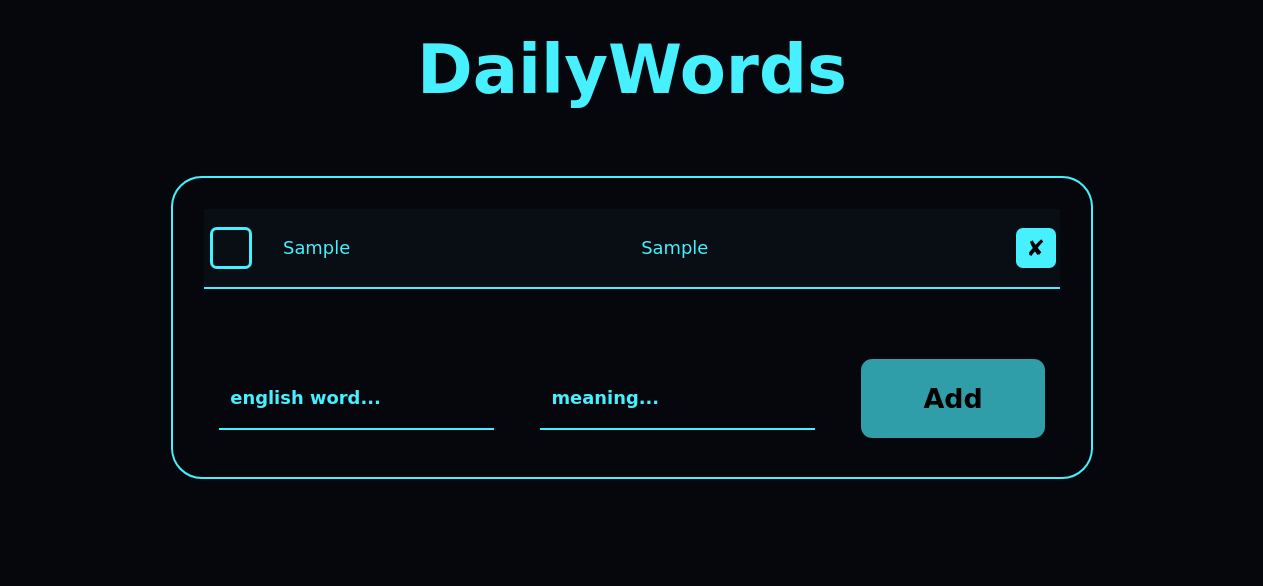
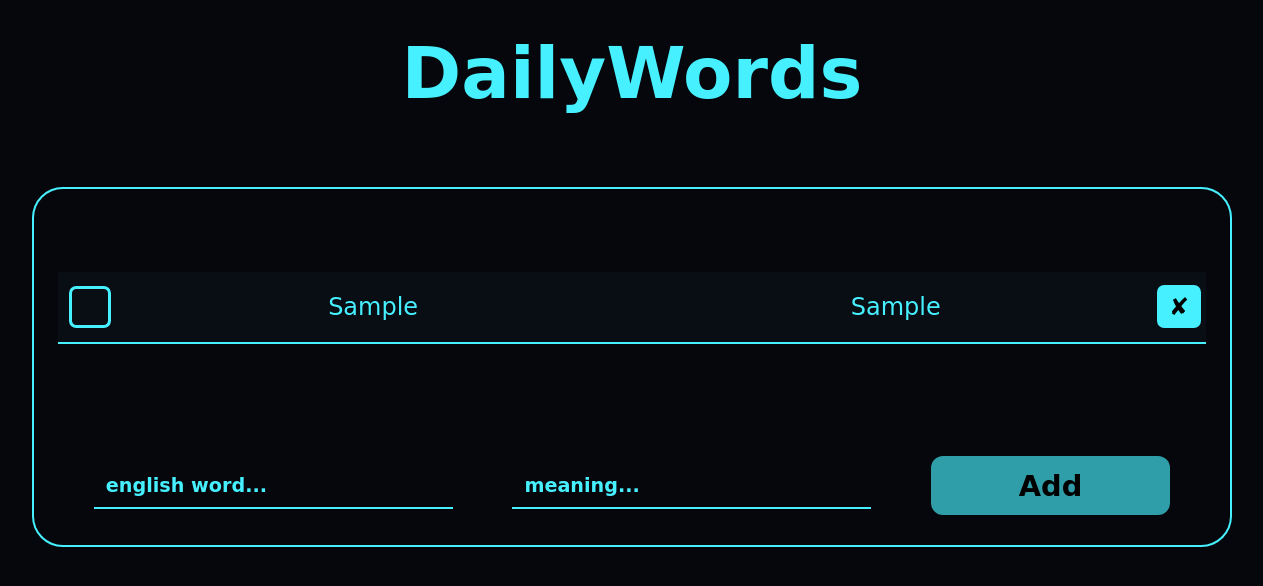
Before and after one commit to MaciejSpalek/DailyWords, a plain HTML site: page index.html in a window 1536 px wide. Both pictures are taken after typing "Sample", "Sample" into the empty fields and a click on the button "Add". Shown: the whole page, without its empty margins (136-1399 px from the left). Drawn offline with nearby package versions, Linux system fonts and the light colour scheme.

Commit message:
improve RWD

```diff
--- a/index.html
+++ b/index.html
@@ -13,20 +13,19 @@
     <div class="main">
         <h1 class="title">DailyWords</h1>
         <div class="list"></div>
-        <div class="addBox">
+        <form class="addBox">
             <div class="inputBox">
                 <input type="text" class="input input-english-word" required="required">
                 <span class="inputLine"></span>
                 <span class="inputText">english word...</span>
             </div>
-
             <div class="inputBox">
                 <input type="text" class="input input-meaning" required="required">
                 <span class="inputLine"></span>
                 <span class="inputText">meaning...</span>
             </div>
             <button class="button addButton">Add</button>
-        </div>
+        </form>
     </div>
     <script src="http://code.jquery.com/jquery-1.9.1.js"></script>
     <script src="index.js"></script>
--- a/index.js
+++ b/index.js
@@ -81,12 +81,12 @@ function createListElement() {
         saveCheckState();
         idCounter++;
         saveCounter();
-    } else {
-        console.log('Wprowadź dane')
     }
 }
 function clickButton() {
-    $($button).click(() => {
+    $($button).click(e => {
+        e.preventDefault();
+        $('.addBox').attr('novalidate', 'novalidate');
         createListElement();
         clearInput($firstInput);
         clearInput($secondInput);
--- a/style.scss
+++ b/style.scss
@@ -42,7 +42,7 @@ body {
     @include flex();
     justify-content: space-evenly;
     width: 95vw;
-    height: 20vh;
+    height: 5em;
     margin-bottom: 5vw;
     border-radius:  0 0 2vw 2vw;
     border-bottom: 0.1rem solid $thrid;
@@ -119,6 +119,7 @@ body {
     background-color: $thrid;
     outline: none;
     transition: 1s;
+    cursor: pointer;
 }
 
 .addButton:hover, .addButton:focus {
@@ -136,11 +137,12 @@ body {
     @include flex();
     flex-direction: column;
     width: 95vw;
+    min-height: 10em;
     border-radius: 2vw 2vw 0 0;
     border-left: 0.1rem solid $thrid;
     border-right: 0.1rem solid $thrid;
     border-top: 0.1rem solid $thrid;
-    padding: 2vw;
+    padding: 1em;
 }
 
 
@@ -150,7 +152,7 @@ body {
     position: relative;
     justify-content: space-between;
     width: 100%;
-    min-height: 10vh;
+    min-height: 3em;
     border-bottom: .1rem solid $thrid;
     background-color: $listElementBg;
     padding: 0 .2em 0 .4em;
@@ -162,9 +164,8 @@ input[type="checkbox"] { display: none; }
 input[type="checkbox"] + .checkLabel {
     position: relative;
     height: 100%;
-    width: 6vh;
-    height: 6vh;
-    margin-right: .8em;
+    width: 2em;
+    height: 2em;
     cursor: pointer;
 }
 
@@ -174,10 +175,10 @@ input[type="checkbox"] + .checkLabel:before {
     content: '';
     position: absolute;
     top: 50%;
-    left:50%;
+    left: 50%;
     transform: translate(-50%, -50%);
-    width: 6vh;
-    height: 6vh;
+    width: 1.5em;
+    height: 1.5em;
     border-radius: .3em;
     border: .15em solid $thrid;
     font-weight: bold;
@@ -188,6 +189,7 @@ input[type="checkbox"]:checked + .checkLabel:before {
     content: '\2714';
     background-color: $thrid;
     color: $first;
+
 }
 
 
@@ -195,25 +197,26 @@ input[type="checkbox"]:checked + .checkLabel:before {
     @include flex();
     flex-wrap: wrap;
     justify-content: space-evenly;
-    width: 85%;
+    width: 100%;
 }
 
 
 .polishWord, .englishWord {
     @include flex();
-    justify-content: flex-start;
     color: $thrid;
     height: 100%;
-    font-size: .8rem;
+    font-size: 1em;
+    margin: 0 .8em;
     flex:1;
 }
 
 .deleteButton {
     @include flex();
-    width: 7.5vh;
-    height: 7.5vh;
+    width: 2em;
+    height: 1.8em;
     font-size: 1rem;
     border-radius: .3em;
+    cursor: pointer;
 }
 
 
@@ -235,98 +238,11 @@ input[type="checkbox"]:checked + .checkLabel:before {
         font-size: 1.2rem;
     }
 }
-@media (min-width: 1024px) {
+@media (min-width: 1200px) {
     html {
-        font-size: 1.6rem;
+        font-size: 1.5rem;
+    }
+    .list, .addBox {
+        width: 1200px;
     }
 }
-@media (min-width: 1366px) {
-    html {
-        font-size: 2rem;
-    }
-}
-@media (min-width: 1500px) {
-    html {
-        font-size: 1.4rem;
-    }
-
-    .addBox {
-        width: 60vw;
-        height: 20vh;
-    }
-
-    .list {
-        width: 60vw;
-    }
-
-    .list-element {
-        width: 100%;
-        height: 7vh;
-    }
-
-    .deleteButton {
-        width: 5vh;
-        height: 5vh;
-    }
-
-    input[type="checkbox"] + .checkLabel:before {
-        width: 4.5vh;
-        height: 4.5vh;
-    }
-
-    input[type="checkbox"] + .checkLabel {
-        width: 4.5vh;
-        height: 4.5vh;
-    }
-}
-
-@media (orientation:portrait) {
-    .wordBox {
-        flex-direction: column;
-    }
-    .addBox {
-        min-height: 40vh;
-        flex-direction: column;
-    }
-
-    .list-element {
-        min-height: 9vh;
-    }
-    .inputBox {
-        width: 80%;
-        height: 1.8em;
-
-    }
-    .button {
-        width: 80%;
-        height: 2em;
-    }
-    .deleteButton {
-        width: 7vw;
-        height: 7vw;
-    }
-    input[type="checkbox"] + .checkLabel {
-        width: 5.5vw;
-        height: 5.5vw;
-        margin-right: 0
-    }
-    input[type="checkbox"] + .checkLabel:before {
-        width: 5.5vw;
-        height: 5.5vw;
-    }
-}
-@media (min-width:375px) and (orientation:portrait) {
-    html {
-        font-size: 1.3rem;
-    }
-}
-@media (min-width:768px) and (orientation:portrait) {
-    html {
-        font-size: 1.8rem;
-    }
-}
-@media (min-width:1024px) and (orientation:portrait) {
-    html {
-        font-size: 2.2rem;
-    }
-}
```
Also changed, not shown: style.css, 1 other file.
